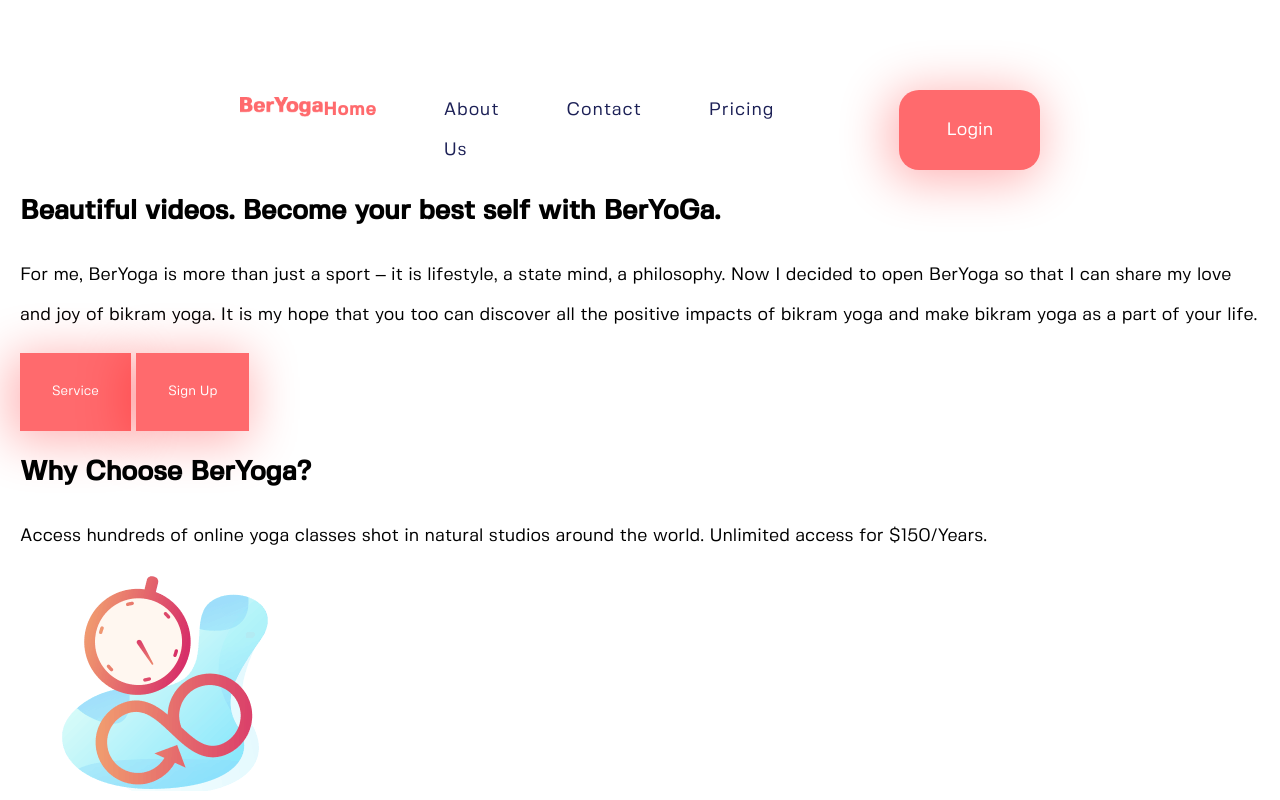
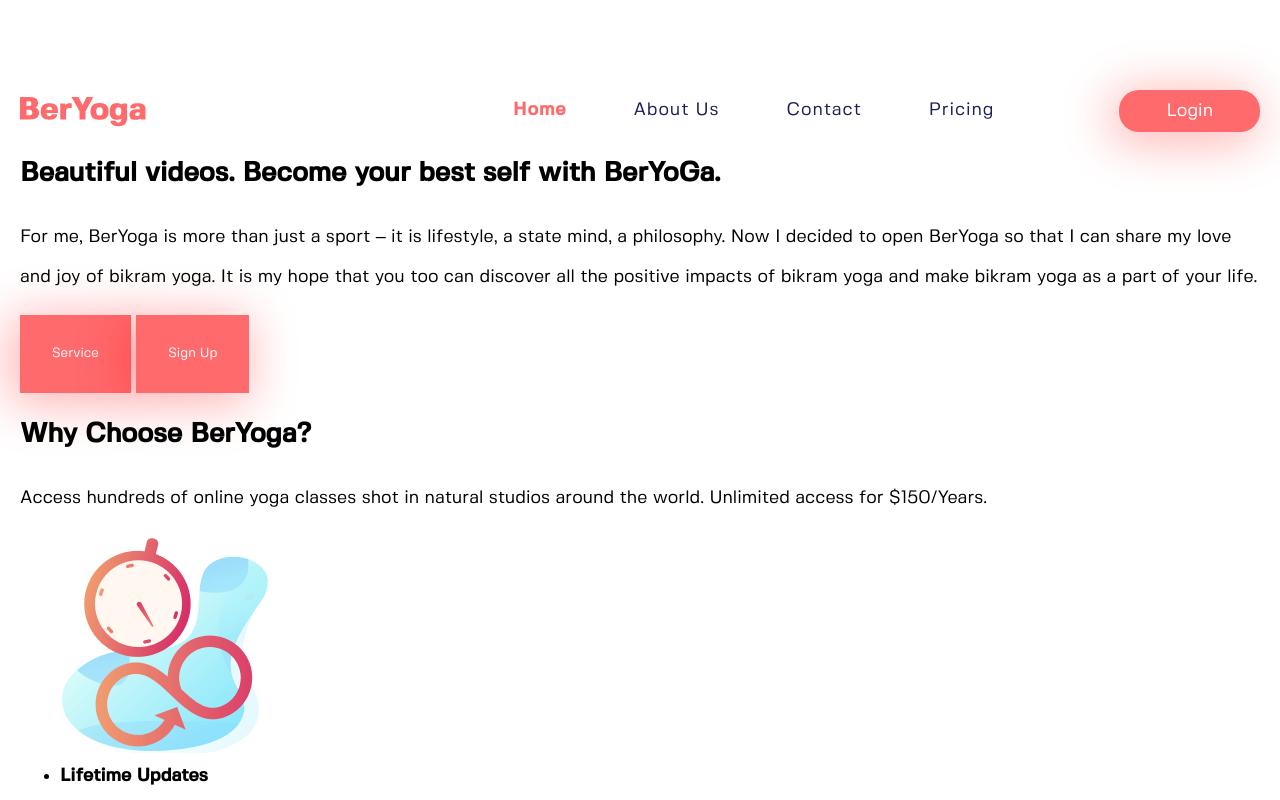
Before and after one commit to amelinayullia/beryoga, a website: page source/index.html in a window 1280 px wide. Shown: the top 800 px of the page. Drawn offline with nearby package versions, Linux system fonts and the light colour scheme; files that its build step writes are made by us from their sources.

Commit message:
makes edits limits the size of the logo removes padding from the header and limits the width of the header

```diff
--- a/source/sass/blocks/page-header.scss
+++ b/source/sass/blocks/page-header.scss
@@ -2,10 +2,16 @@
   display: flex;
   padding: 0;
   padding-top: 90px;
-  padding-right: 220px;
-  padding-left: 220px;
+  max-width: 1440px;
+  margin: 0 auto;
 
   .page-header__logo {
     margin-top: 7px;
+    margin-right: 20px;
+  }
+
+  .page-header__image {
+    max-width: 126px;
+    max-height: 30px;
   }
 }
--- a/source/sass/container.scss
+++ b/source/sass/container.scss
@@ -1,5 +1,6 @@
 .container {
   max-width: 1920px;
+  min-width: 992px;
   padding: 0 20px;
   margin: 0 auto;
 }
```
